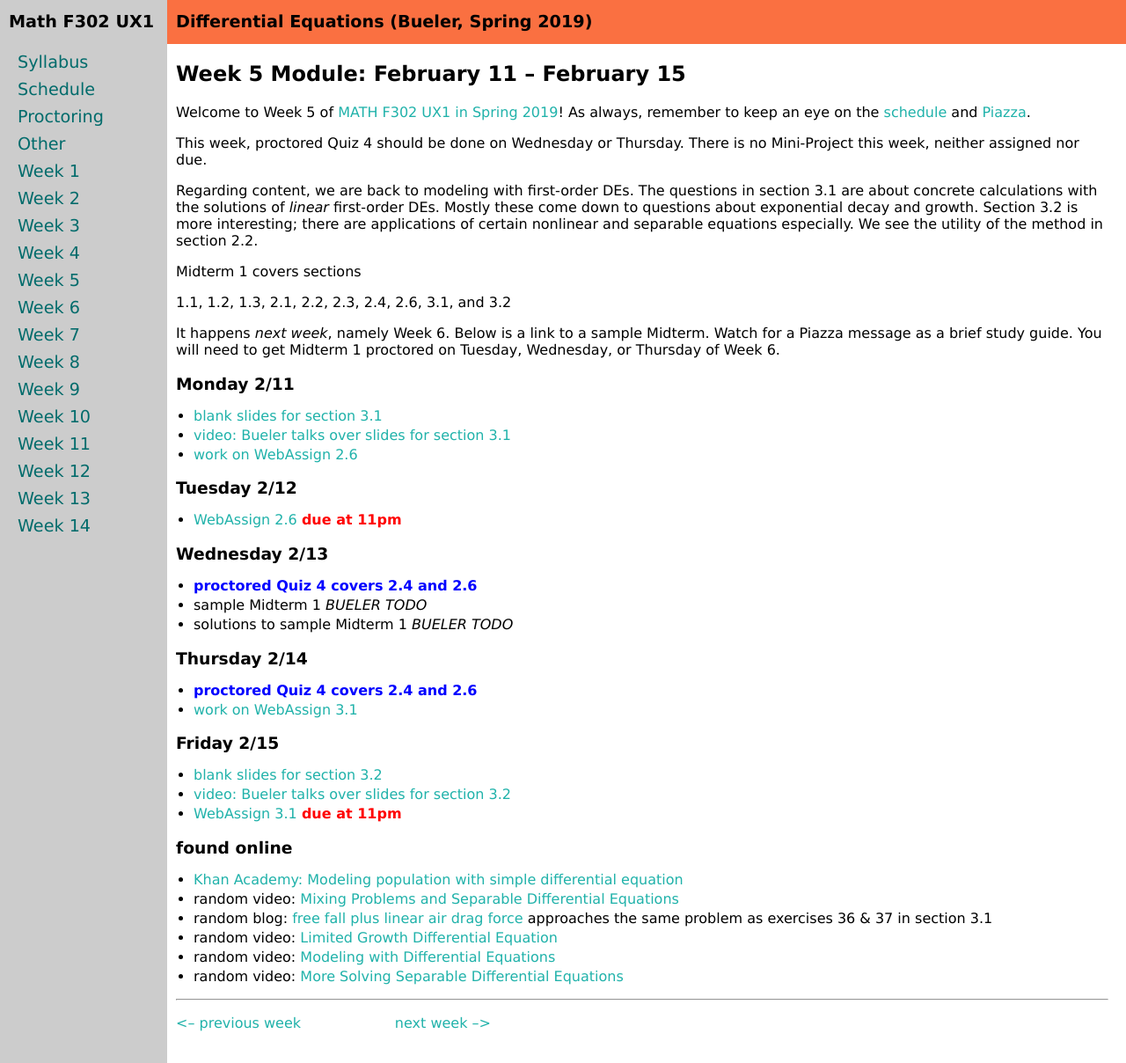
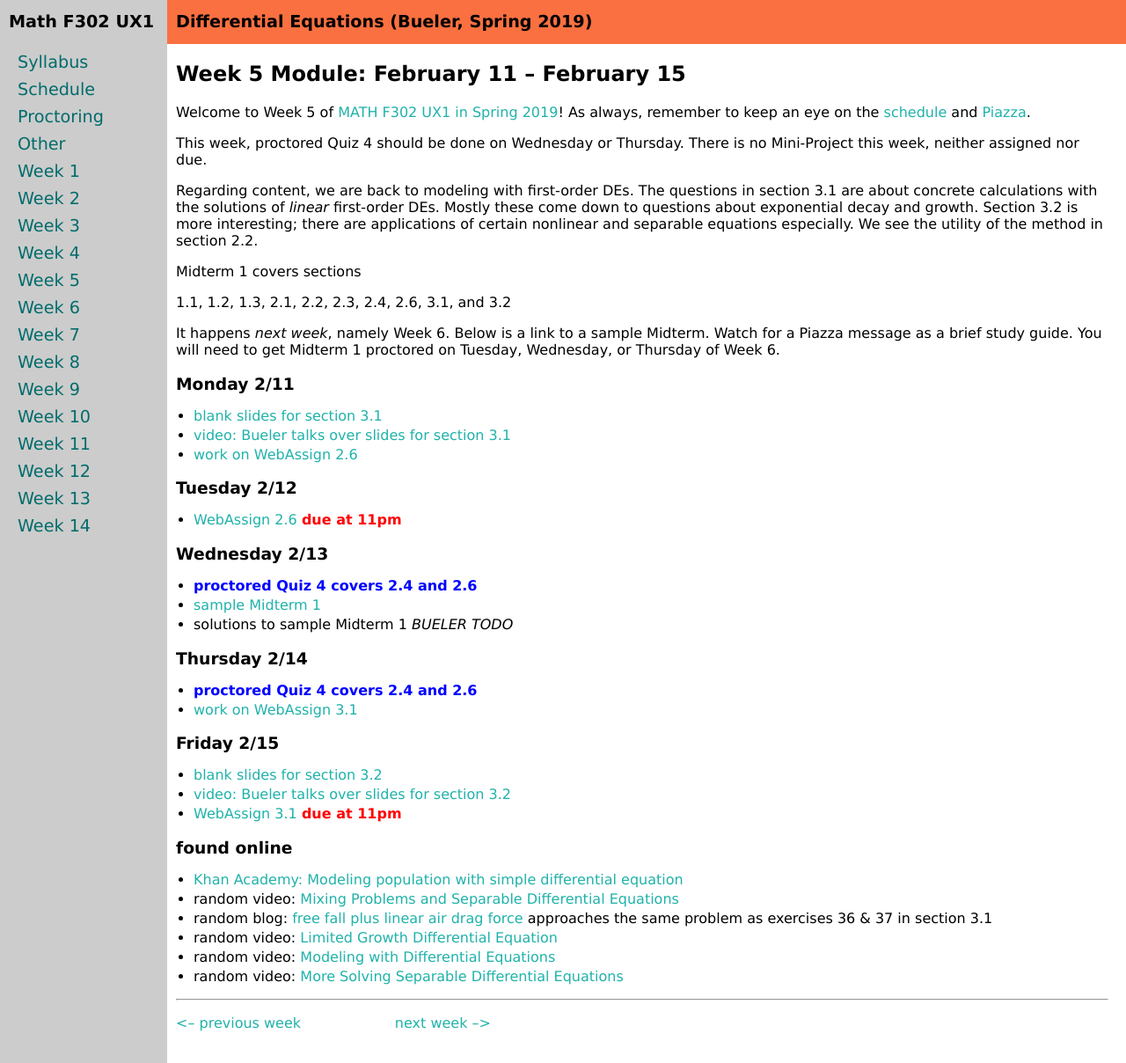
Before and after one commit to bueler/math302, a Jekyll site: the page built from week5.md, in a window 1280 px wide and 1208 px high. Shown: the whole window at 88% size. Built offline with Jekyll 4.4.1, drawn with Linux system fonts in a browser that asks for light colours.

Commit message:
post sample midterm

```diff
--- a/week5.md
+++ b/week5.md
@@ -27,7 +27,7 @@ It happens _next week_, namely Week 6.  Below is a link to a sample Midterm.  Wa
 
 ### Wednesday 2/13
 * <span style="color:blue">**proctored Quiz 4 covers 2.4 and 2.6**</span>
-* sample Midterm 1 _BUELER TODO_
+* [sample Midterm 1](assets/sample/mid1.pdf)
 * solutions to sample Midterm 1 _BUELER TODO_
 
 ### Thursday 2/14
```
Also changed, not shown: 2 other files.
